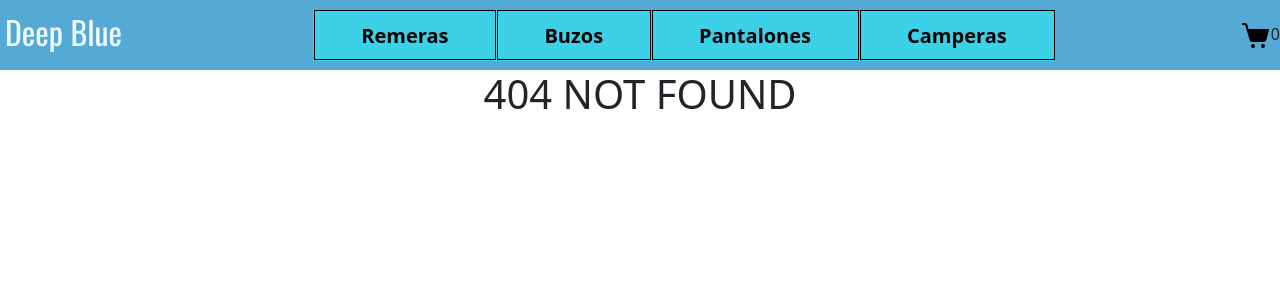
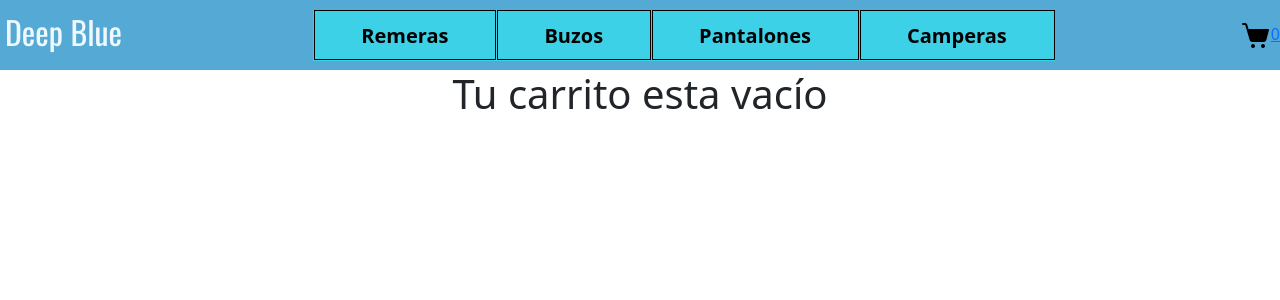
Before and after one commit to Jenkow/DeepBlue, a React (Create React App) app: page /cart in a window 1280 px wide. Before the commit this address had no page. Shown: the top 300 px of the page. Built offline with nearby package versions, Linux system fonts and the light colour scheme.

Commit message:
carrito implementado

```diff
--- a/src/App.js
+++ b/src/App.js
@@ -6,6 +6,7 @@ import ItemDetailContainer from './components/ItemDetailContainer/ItemDetailCont
 import 'bootstrap/dist/css/bootstrap.min.css';
 import { BrowserRouter, Routes, Route } from 'react-router-dom'
 import { CartProvider } from './context/CartContext';
+import Cart from './components/Cart/Cart';
 
 function App() {
   return (
@@ -17,6 +18,7 @@ function App() {
             <Route path='/' element={<ItemListContainer />} />
             <Route path='/category/:categoryId' element={<ItemListContainer />} />
             <Route path='/detail/:productId' element={<ItemDetailContainer />} />
+            <Route path='/cart' element={<Cart />} />
             <Route path='*' element={<h1>404 NOT FOUND</h1>} />
           </Routes>
         </BrowserRouter>
--- /dev/null
+++ b/src/components/Cart/Cart.css
@@ -0,0 +1,3 @@
+.customRow{
+    width: 20vw;
+}
--- /dev/null
+++ b/src/components/Cart/Cart.js
@@ -0,0 +1,43 @@
+import './Cart.css'
+import { useContext } from 'react'
+import { CartContext } from "../../context/CartContext";
+import ListGroup from 'react-bootstrap/ListGroup';
+import CloseButton from 'react-bootstrap/CloseButton';
+import Button from 'react-bootstrap/Button';
+
+const Cart = () => {
+    const { cart, removeItem, isEmpty } = useContext(CartContext)
+    if (isEmpty()) {
+        return <h1>Tu carrito esta vacío</h1>
+    }
+
+    const cartRows = cart.map(prod =>
+        <ListGroup key={prod.id} horizontal>
+          <ListGroup.Item className="customRow">{prod.name}</ListGroup.Item>
+          <ListGroup.Item className="customRow">Cantidad: {prod.quantity}</ListGroup.Item>
+          <ListGroup.Item className="customRow">${prod.price}</ListGroup.Item>
+          <ListGroup.Item className="customRow">Subtotal: {prod.price*prod.quantity}</ListGroup.Item>
+          <ListGroup.Item className="customRow"><CloseButton onClick={() => removeItem(prod.id)}/></ListGroup.Item>
+        </ListGroup>)
+
+
+    const getTotal = () => {
+        let accu = 0;
+        cart.forEach(prod => {
+            accu += (prod.price*prod.quantity)
+        });
+        return accu
+    }
+
+    return (
+        <div>
+            <h1>Tu carrito</h1>
+            {cartRows}
+            <h3>Total: ${getTotal()}</h3>
+            <Button variant="info">Crear Orden</Button>
+        </div>
+
+    );
+}
+
+export default Cart
--- a/src/components/ItemDetail/ItemDetail.js
+++ b/src/components/ItemDetail/ItemDetail.js
@@ -1,5 +1,4 @@
 import "./ItemDetail.css"
-import Button from 'react-bootstrap/Button';
 import React, {useState,useEffect} from 'react';
 import Card from 'react-bootstrap/Card';
 import Counter from '../Counter/Counter'
@@ -9,12 +8,10 @@ import { CartContext } from "../../context/CartContext";
 
 
 const ItemDetail = ({id, name, img, category, description, price, stock}) => {
-    const [q,setQ] = useState(1)
     const [ready, setReady] = useState(false)
     const {addItem} = useContext(CartContext)
 
     const handleOnAdd = (quantity) => {
-        setQ(quantity)
         const productToAdd = {id, name, price, quantity}
         addItem(productToAdd)
         setReady(true)
@@ -36,7 +33,7 @@ const ItemDetail = ({id, name, img, category, description, price, stock}) => {
                         <Counter onAdd={handleOnAdd} stck={stock}/>
                     </div> :
                     <div style={{marginTop: "2rem"}}>
-                        <Link to={'/'} className='finish' >Finalizar compra</Link>
+                        <Link to={'/cart'} className='finish' >Finalizar compra</Link>
                         <Link to={'/'} className='finish' >Volver a inicio</Link>
                     </div>
                 }
--- a/src/components/Navbar/Navbar.js
+++ b/src/components/Navbar/Navbar.js
@@ -1,19 +1,19 @@
 import './Navbar.css'
 import CartWidget from '../CartWidget/CartWidget'
 import Brand from '../Brand/Brand'
-import {Link} from 'react-router-dom'
+import { Link } from 'react-router-dom'
 
 const Navbar = () => {
-    return(
+    return (
         <nav className="navbar">
-            <Brand/>
+            <Brand />
             <div>
                 <Link to={'/category/remera'} className='option'>Remeras</Link>
                 <Link to={'/category/buzo'} className='option'>Buzos</Link>
                 <Link to={'/category/pantalón'} className='option'>Pantalones</Link>
                 <Link to={'/category/campera'} className='option'>Camperas</Link>
             </div>
-            <CartWidget/>
+            <Link to={'/cart'}><CartWidget /></Link>
         </nav>
     )
 }
--- a/src/context/CartContext.js
+++ b/src/context/CartContext.js
@@ -5,7 +5,6 @@ export const CartContext = createContext()
 export const CartProvider = ({children}) => {
     const [cart, setCart] = useState([])
     const [totalQuantity, setTotalQuantity] = useState(0)
-    console.log(cart)
 
     useEffect(() => {
         setTotalQuantity(getQuantity())
@@ -36,8 +35,12 @@ export const CartProvider = ({children}) => {
         return acc
     }
 
+    const isEmpty = () => {
+        return (cart.length === 0)
+    }
+
     return (
-        <CartContext.Provider value={{cart, addItem, removeItem, totalQuantity}}>
+        <CartContext.Provider value={{cart, addItem, removeItem, totalQuantity, isEmpty}}>
             {children}
         </CartContext.Provider>
     )
```
